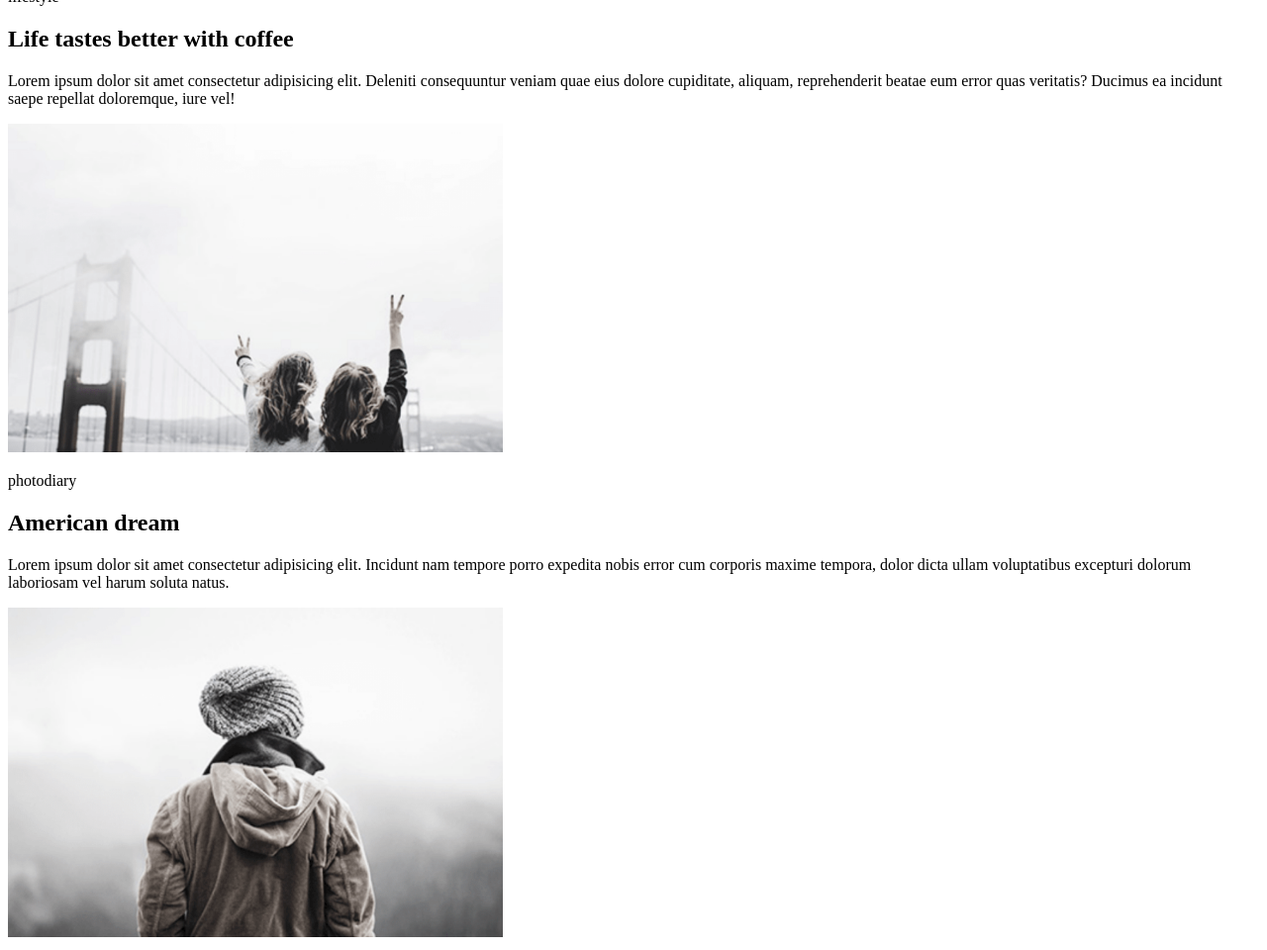
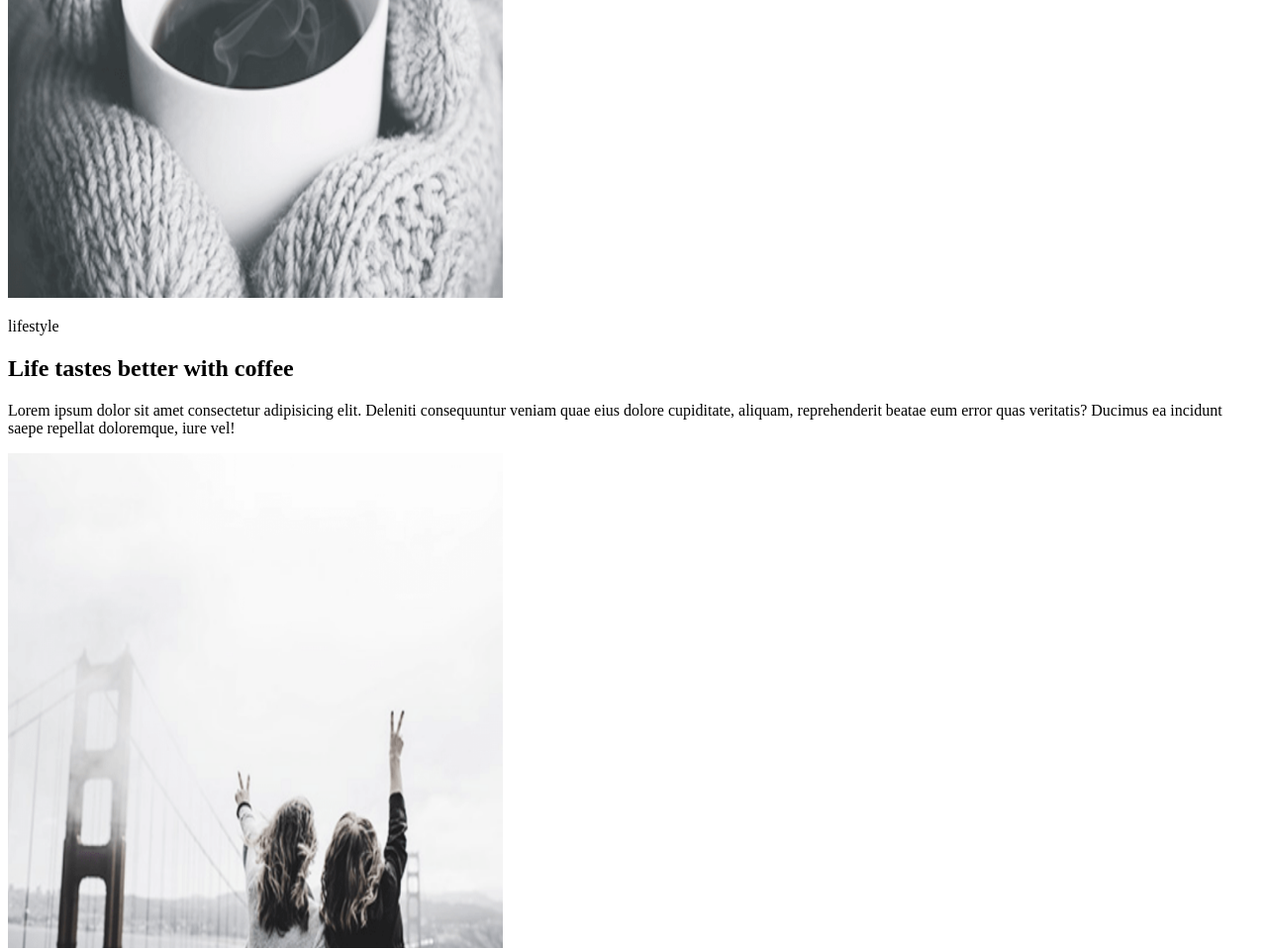
Before and after one commit to starsearcher/starsearcher.github.io, a plain HTML site: page html-css/module-01/index.html in a window 1280 px wide. Shown: the part 960-1920 px from the top of the page at 99% size. Drawn offline with Linux system fonts and the light colour scheme.

Commit message:
Cleaned the code in images
Image size was not assigned properly

```diff
--- a/html-css/module-01/index.html
+++ b/html-css/module-01/index.html
@@ -10,39 +10,43 @@
 
 <body>
     <header>
+        <nav>
             <ul>
                 <li><a href="#anchor1">lifestyle</a></li>
                 <li><a href="#anchor2">photodiary</a></li>
                 <li><a href="#anchor3">music</a></li>
                 <li><a href="#anchor4">travel</a></li>
             </ul>
+        </nav>
     </header>
     <main>
+        <section>
             <article>
-            <img src="img/1.png" width="500px" height: "500px" alt="Lifestyle">
+                <img src="img/1.png" width="500" height="500" alt="Lifestyle">
                 <p id="anchor1">Lifestyle</p>
                 <h2>More than just a music festival</h2>
                 <p>Lorem ipsum dolor sit amet consectetur adipisicing elit. Iure eum velit recusandae ipsum, necessitatibus praesentium obcaecati deleniti vero est voluptate hic libero odio maxime animi exercitationem cum quas unde modi!</p>
             </article>
             <article>
-            <img src="img/2.png" width="500px" height: "500px" alt="lifestyle">
+                <img src="img/2.png" width="500" height="500" alt="lifestyle">
                 <p id="anchor2">lifestyle</p>
                 <h2>Life tastes better with coffee</h2>
                 <p>Lorem ipsum dolor sit amet consectetur adipisicing elit. Deleniti consequuntur veniam quae eius dolore cupiditate, aliquam, reprehenderit beatae eum error quas veritatis? Ducimus ea incidunt saepe repellat doloremque, iure vel!</p>
             </article>
             <article>
-            <img src="img/3.png" width="500px" height: "500px" alt="photodiary">
+                <img src="img/3.png" width="500" height="500" alt="photodiary">
                 <p id="anchor3">photodiary</p>
                 <h2>American dream</h2>
                 <p>Lorem ipsum dolor sit amet consectetur adipisicing elit. Incidunt nam tempore porro expedita nobis error cum corporis maxime tempora, dolor dicta ullam voluptatibus excepturi dolorum laboriosam vel harum soluta natus.</p>
             </article>
             <article>
-            <img src="img/4.png" width="500px" height: "500px" alt="photodiary">
+                <img src="img/4.png" width="500" height="500" alt="photodiary">
                 <p id="anchor4">photodiary</p>
                 <h2>A day exploring the Alps</h2>
                 <p>Lorem ipsum dolor sit amet consectetur adipisicing elit. Ipsam, modi hic delectus officiis voluptate aperiam reiciendis quasi possimus non adipisci eius, sint et molestias. Voluptates fuga delectus amet vel nobis?</p>
             </article>
             <button type="button">load more</button>
+        </section>
     </main>
 </body>
 
```
Lines whose indentation alone changed are shown as unchanged.
